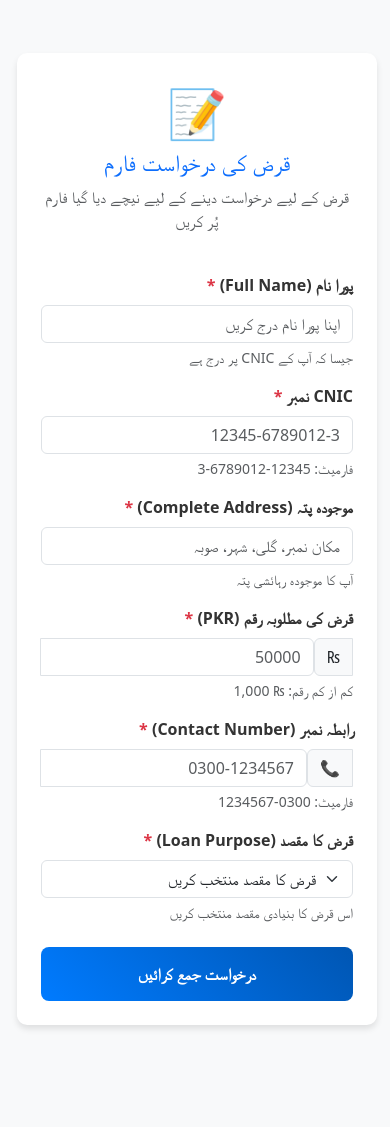
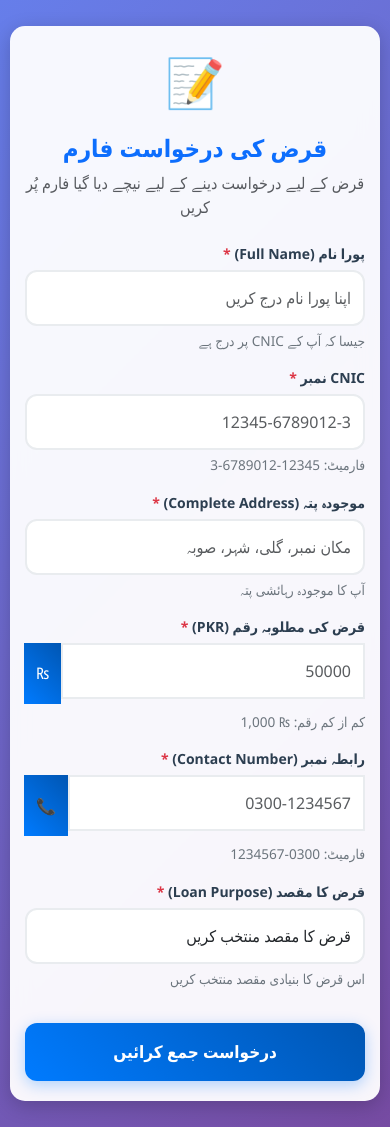
Before and after one commit to ghazanfariqbal630/Loan-Application, a Flask app: page / in a window 390 px wide. Before the commit the page ends 1029 px from the top, so only its background shows below. Run offline with Flask 3, Linux system fonts and the light colour scheme; some libraries are stand-ins or nearby versions.

Commit message:
Update form.html

```diff
--- a/templates/form.html
+++ b/templates/form.html
@@ -5,31 +5,171 @@
   <meta name="viewport" content="width=device-width, initial-scale=1.0">
   <title>قرض کی درخواست فارم</title>
   <link href="https://cdn.jsdelivr.net/npm/bootstrap@5.3.3/dist/css/bootstrap.min.css" rel="stylesheet">
+  <!-- Bootstrap RTL CSS -->
+  <link href="https://cdn.jsdelivr.net/npm/bootstrap-rtl@5.3.3/dist/css/bootstrap-rtl.min.css" rel="stylesheet">
   <style>
-    /* بنیادی اسٹائلز */
+    * {
+      box-sizing: border-box;
+    }
+
+    body {
+      font-family: 'Segoe UI', Tahoma, Geneva, Verdana, sans-serif;
+      background: linear-gradient(135deg, #667eea 0%, #764ba2 100%);
+      min-height: 100vh;
+      padding: 20px 0;
+    }
+
     .card {
       border: none;
-      border-radius: 15px;
-      box-shadow: 0 4px 6px rgba(0, 0, 0, 0.1);
+      border-radius: 20px;
+      box-shadow: 0 10px 30px rgba(0, 0, 0, 0.2);
+      background: rgba(255, 255, 255, 0.95);
+      backdrop-filter: blur(10px);
     }
+
     .form-label {
-      font-weight: 600;
-      color: #333;
-      text-align: right;
-      width: 100%;
+      font-weight: 700;
+      color: #2c3e50;
+      margin-bottom: 8px;
+      display: block;
     }
+
+    .form-control, .form-select {
+      border: 2px solid #e9ecef;
+      border-radius: 12px;
+      padding: 12px 15px;
+      font-size: 16px;
+      transition: all 0.3s ease;
+      background: #fff;
+    }
+
+    .form-control:focus, .form-select:focus {
+      border-color: #007bff;
+      box-shadow: 0 0 0 0.2rem rgba(0, 123, 255, 0.25);
+      transform: translateY(-2px);
+    }
+
+    .input-group-text {
+      background: linear-gradient(45deg, #007bff, #0056b3);
+      color: white;
+      border: none;
+      border-radius: 12px 0 0 12px;
+    }
+
     .btn-primary {
       background: linear-gradient(45deg, #007bff, #0056b3);
       border: none;
-      border-radius: 8px;
-      padding: 12px;
-      font-weight: 600;
+      border-radius: 12px;
+      padding: 15px;
+      font-weight: 700;
+      font-size: 18px;
+      box-shadow: 0 4px 15px rgba(0, 123, 255, 0.3);
+      transition: all 0.3s ease;
     }
+
     .btn-primary:hover {
       background: linear-gradient(45deg, #0056b3, #004085);
-      transform: translateY(-2px);
-      transition: all 0.3s ease;
+      transform: translateY(-3px);
+      box-shadow: 0 6px 20px rgba(0, 123, 255, 0.4);
     }
+
+    .header-icon {
+      font-size: 4rem;
+      margin-bottom: 1rem;
+      display: block;
+    }
+
+    .card-title {
+      color: #2c3e50;
+      font-weight: 800;
+      margin-bottom: 0.5rem;
+    }
+
+    .form-text {
+      color: #6c757d;
+      font-size: 0.85rem;
+      margin-top: 5px;
+    }
+
+    .text-danger {
+      color: #dc3545 !important;
+    }
+
+    /* Mobile Specific Styles */
+    @media (max-width: 768px) {
+      body {
+        padding: 10px;
+        background: linear-gradient(135deg, #667eea 0%, #764ba2 100%);
+      }
+
+      .container {
+        padding: 0;
+      }
+
+      .card {
+        margin: 0;
+        border-radius: 15px;
+        padding: 20px 15px !important;
+        box-shadow: 0 5px 20px rgba(0, 0, 0, 0.2);
+      }
+
+      .row {
+        margin: 0 -8px;
+      }
+
+      .col-md-6, .col-12 {
+        padding: 0 8px;
+      }
+
+      .form-control, .form-select {
+        padding: 14px 12px;
+        font-size: 16px;
+        margin-bottom: 5px;
+      }
+
+      .form-label {
+        font-size: 14px;
+        margin-bottom: 6px;
+      }
+
+      .btn-primary {
+        padding: 16px;
+        font-size: 17px;
+        margin-top: 10px;
+      }
+
+      .input-group {
+        margin-bottom: 8px;
+      }
+
+      .header-icon {
+        font-size: 3rem;
+      }
+
+      .card-title {
+        font-size: 1.5rem;
+      }
+
+      /* Force RTL layout for mobile */
+      .rtl-force {
+        direction: rtl !important;
+        text-align: right !important;
+      }
+
+      /* Ensure proper spacing in mobile */
+      .mb-3 {
+        margin-bottom: 1rem !important;
+      }
+    }
+
+    /* Desktop Styles */
+    @media (min-width: 769px) {
+      .container {
+        max-width: 700px;
+      }
+    }
+
+    /* Flash Messages */
     .flash-alert {
       position: fixed;
       top: 20px;
@@ -44,59 +184,39 @@
       animation: flashIn 0.5s forwards;
       text-align: center;
     }
+
     .flash-alert.success {
       background-color: #d4edda;
       color: #155724;
       border-color: #c3e6cb;
     }
+
     .flash-alert.danger {
       background-color: #f8d7da;
       color: #721c24;
       border-color: #f5c6cb;
     }
+
     @keyframes flashIn {
       to { opacity: 1; }
     }
-    input[type="text"], input[type="number"], input[type="tel"], textarea, select {
-      text-align: right;
-    }
-    .rtl-text {
-        direction: rtl;
+
+    /* Custom RTL fixes */
+    .form-control, .form-select {
       text-align: right;
     }
 
-    /* موبائل اسٹائلز */
-    @media (max-width: 768px) {
-      .container {
-        padding: 10px;
-      }
-      .card {
-        margin: 5px;
-        padding: 15px;
-        border-radius: 10px;
-      }
-      .btn-primary {
-        padding: 15px;
-        font-size: 16px;
-        width: 100%;
-      }
-      input, select, textarea {
-        font-size: 16px; /* iOS پر zoom سے بچاؤ */
-      }
-      .col-md-6 {
-        margin-bottom: 15px;
-      }
+    .input-group:not(.has-validation)>.dropdown-toggle:nth-last-child(n+3),
+    .input-group:not(.has-validation)>:not(:last-child):not(.dropdown-toggle):not(.dropdown-menu) {
+      border-radius: 0 12px 12px 0;
     }
 
-    /* ڈیسکٹاپ اسٹائلز */
-    @media (min-width: 992px) {
-      .container {
-        max-width: 800px;
-      }
+    .input-group>.form-control:not(:first-child) {
+      border-radius: 12px 0 0 12px;
     }
   </style>
 </head>
-<body class="bg-light rtl-text">
+<body class="rtl-force">
 
   <!-- Flash Messages -->
   {% with messages = get_flashed_messages(with_categories=true) %}
@@ -109,26 +229,26 @@
     {% endif %}
   {% endwith %}
 
-  <div class="container py-5">
+  <div class="container py-3">
     <div class="row justify-content-center">
-      <div class="col-lg-8 col-md-10 col-12">
+      <div class="col-12">
         <div class="card p-4">
           <div class="text-center mb-4">
-            <div style="font-size: 3rem;">📝</div>
-            <h3 class="card-title text-primary mb-2">قرض کی درخواست فارم</h3>
-            <p class="text-muted">قرض کے لیے درخواست دینے کے لیے نیچے دیا گیا فارم پُر کریں</p>
+            <span class="header-icon">📝</span>
+            <h3 class="card-title text-primary">قرض کی درخواست فارم</h3>
+            <p class="text-muted mb-0">قرض کے لیے درخواست دینے کے لیے نیچے دیا گیا فارم پُر کریں</p>
           </div>
 
           <!-- Loan Form -->
           <form method="POST" action="/" id="loanForm">
             <div class="row">
-              <div class="col-md-6 mb-3">
+              <div class="col-md-6 col-12 mb-3">
                 <label class="form-label">پورا نام (Full Name) <span class="text-danger">*</span></label>
                 <input type="text" class="form-control" name="name" placeholder="اپنا پورا نام درج کریں" required>
                 <div class="form-text">جیسا کہ آپ کے CNIC پر درج ہے</div>
               </div>
 
-              <div class="col-md-6 mb-3">
+              <div class="col-md-6 col-12 mb-3">
                 <label class="form-label">CNIC نمبر <span class="text-danger">*</span></label>
                 <input type="text" class="form-control" name="cnic" placeholder="12345-6789012-3" pattern="[0-9]{5}-[0-9]{7}-[0-9]{1}" required>
                 <div class="form-text">فارمیٹ: 12345-6789012-3</div>
@@ -142,20 +262,20 @@
             </div>
 
             <div class="row">
-              <div class="col-md-6 mb-3">
+              <div class="col-md-6 col-12 mb-3">
                 <label class="form-label">قرض کی مطلوبہ رقم (PKR) <span class="text-danger">*</span></label>
                 <div class="input-group">
+                  <input type="number" class="form-control" name="amount" placeholder="50000" min="1000" step="0.01" required>
                   <span class="input-group-text">₨</span>
-                  <input type="number" class="form-control" name="amount" placeholder="50000" min="1000" step="0.01" required>
                 </div>
                 <div class="form-text">کم از کم رقم: ₨ 1,000</div>
               </div>
 
-              <div class="col-md-6 mb-3">
+              <div class="col-md-6 col-12 mb-3">
                 <label class="form-label">رابطہ نمبر (Contact Number) <span class="text-danger">*</span></label>
                 <div class="input-group">
+                  <input type="tel" class="form-control" name="contact" placeholder="0300-1234567" pattern="[0-9]{4}-[0-9]{7}" required>
                   <span class="input-group-text">📞</span>
-                  <input type="tel" class="form-control" name="contact" placeholder="0300-1234567" pattern="[0-9]{4}-[0-9]{7}" required>
                 </div>
                 <div class="form-text">فارمیٹ: 0300-1234567</div>
               </div>
@@ -218,7 +338,7 @@
 
   <script src="https://cdn.jsdelivr.net/npm/bootstrap@5.3.3/dist/js/bootstrap.bundle.min.js"></script>
   <script>
-    // آپ کا موجودہ JavaScript کوڈ یہاں رہے گا
+    // باقی JavaScript کوڈ یہاں رہے گا
     let selectedSpecialProgram = null;
     let programLinks = {
       "PMYP Prime Minister Youth Business & Agriculture": {
```
Lines whose indentation alone changed are shown as unchanged.
